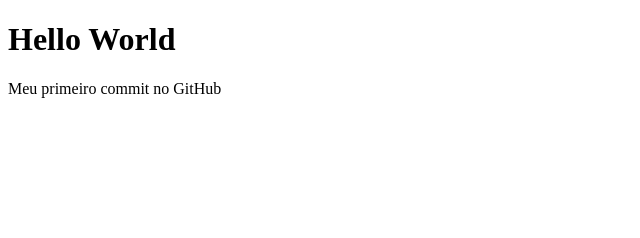
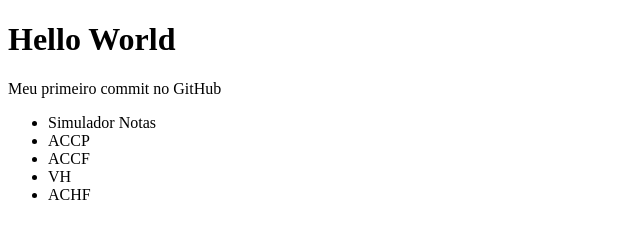
Before and after one commit to emannuelmessias/helloworld, a plain HTML site: page index.html in a window 1280 px wide. Shown: the whole page, without its empty margins (0-640 px from the left). Drawn offline with Linux system fonts and the light colour scheme.

Commit message:
3º commit

```diff
--- a/index.html
+++ b/index.html
@@ -1,13 +1,17 @@
 <!DOCTYPE html>
-<html lang="en">
+<html lang="pt-br">
 <head>
-    <meta charset="UTF-8">
-    <meta http-equiv="X-UA-Compatible" content="IE=edge">
-    <meta name="viewport" content="width=device-width, initial-scale=1.0">
     <title>Hello</title>
 </head>
 <body>
     <h1>Hello World</h1>
     <p>Meu primeiro commit no GitHub</p>
+    <ul>
+        <li>Simulador Notas</li>
+        <li>ACCP</li>
+        <li>ACCF</li>
+        <li>VH</li>
+        <li>ACHF</li>
+    </ul>
 </body>
 </html>
```
